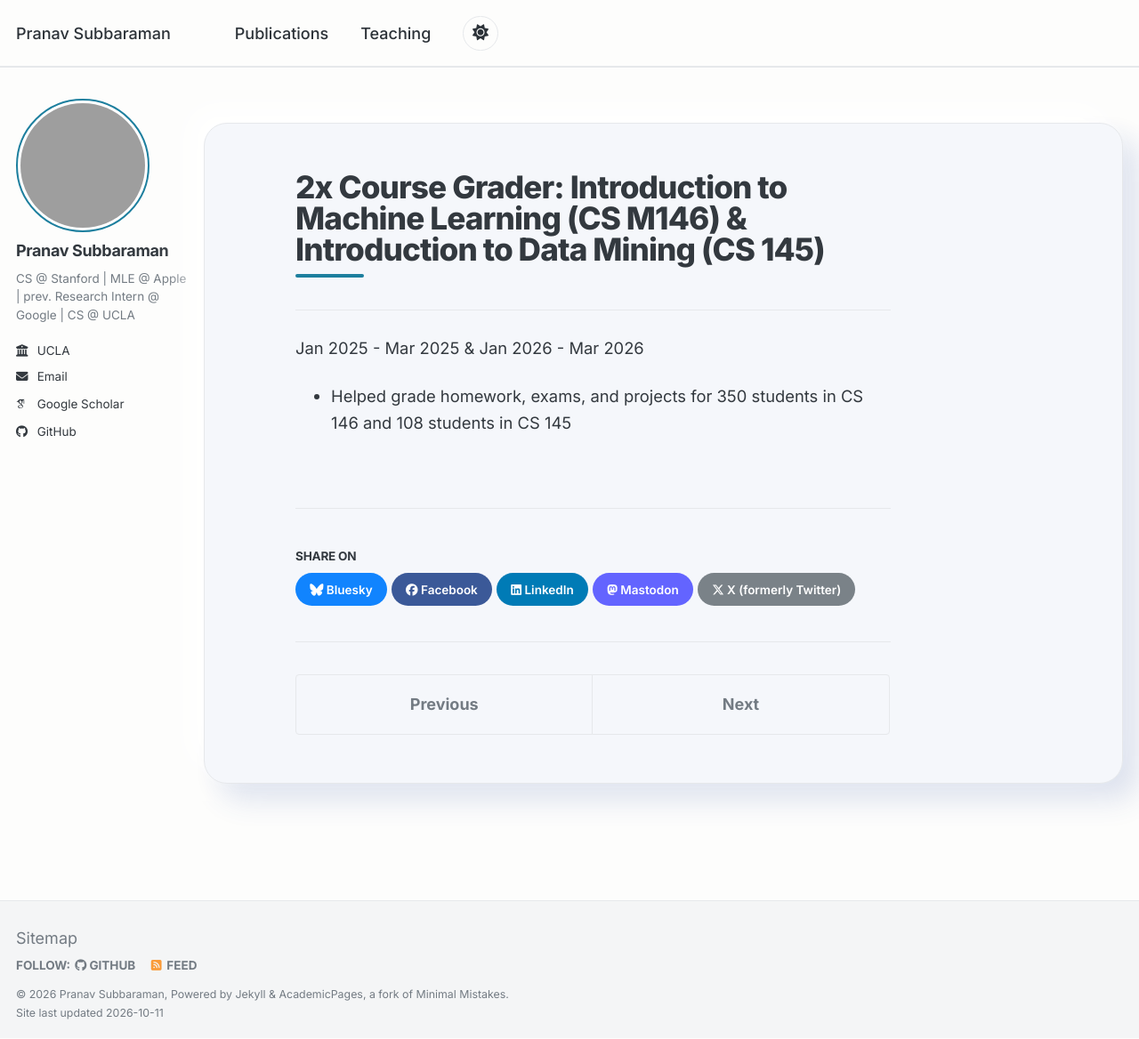
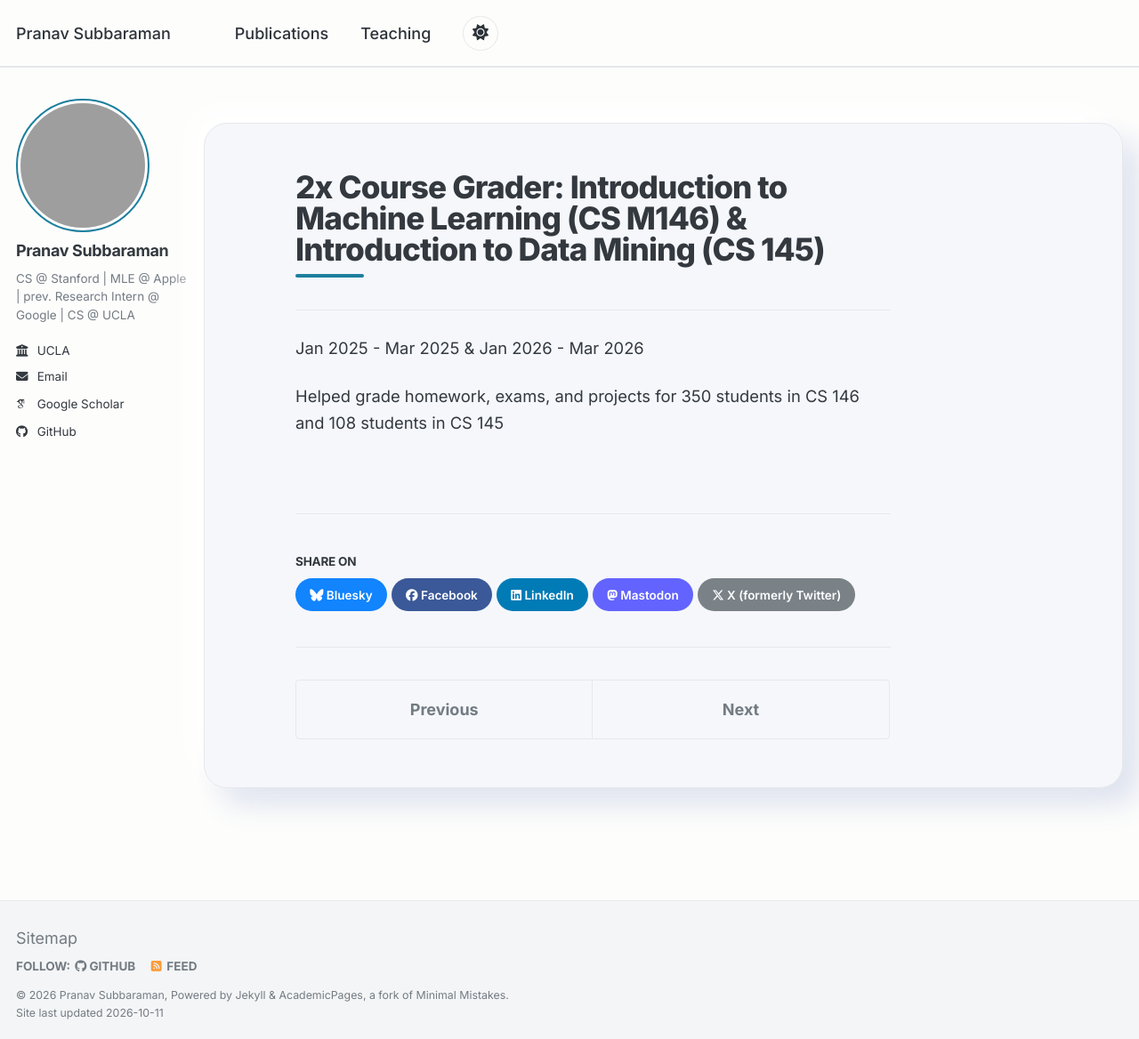
Before and after one commit to PranavSubbaraman/pranavsubbaraman.github.io, a Jekyll site: the page built from _teaching/2025-winter-cs-m146-course-grader.md, in a window 1280 px wide and 1168 px high. Shown: the whole window at 89% size. Built offline with Jekyll 4.4.1, drawn with Linux system fonts in a browser that asks for light colours; some web fonts are replaced; a script bundle is joined from its source files by our own code; library files that are not in the unit come from our copies.

```diff
--- a/_teaching/2025-winter-cs-m146-course-grader.md
+++ b/_teaching/2025-winter-cs-m146-course-grader.md
@@ -11,4 +11,4 @@ hide_meta: true
 
 Jan 2025 - Mar 2025 & Jan 2026 - Mar 2026
 
-- Helped grade homework, exams, and projects for 350 students in CS 146 and 108 students in CS 145
+Helped grade homework, exams, and projects for 350 students in CS 146 and 108 students in CS 145
```
